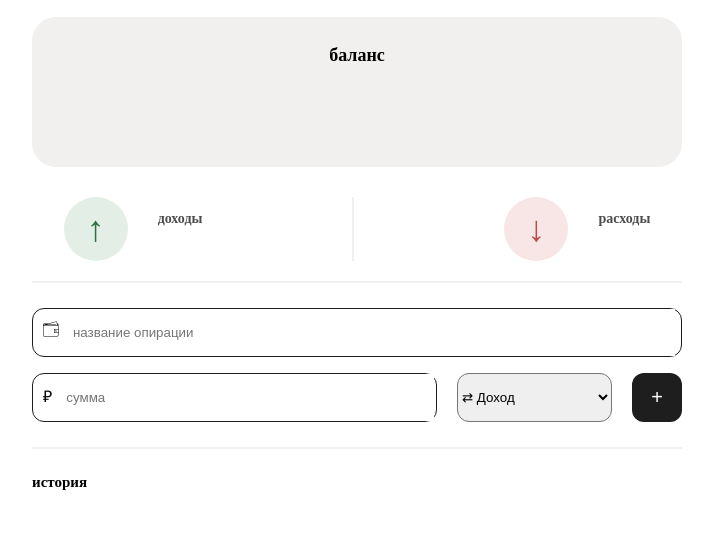
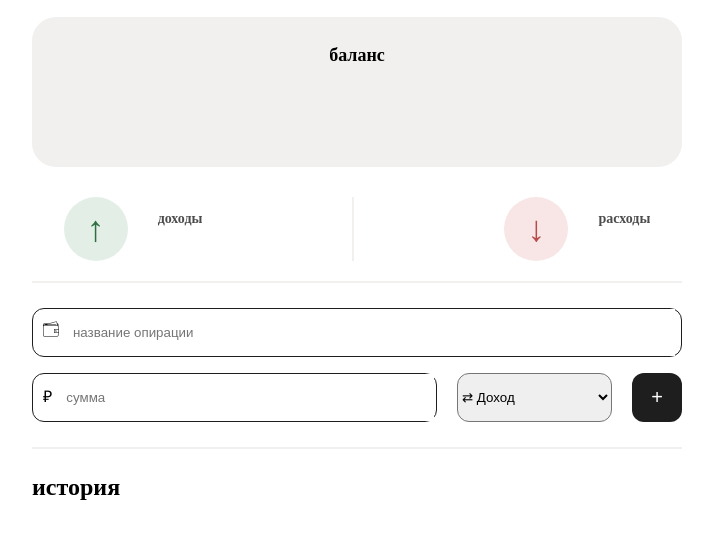
Before and after one commit to Abdurrahman0167/expense-tracker-, a plain HTML site: page index.html in a window 1280 px wide. Shown: the part 63-602 px from the top of the page, without its empty margins (283-996 px from the left). Drawn offline with nearby package versions, Linux system fonts and the light colour scheme; a web font is replaced by a local one.

Commit message:
увеличил размер заголовка histori

```diff
--- a/css/style.css
+++ b/css/style.css
@@ -199,3 +199,7 @@ label{
     color: var(--bg-main);
     cursor: pointer;
 }
+
+.history__title{
+    font-size: var(--title-font-size);
+}
```
Also changed, not shown: 1 other file.
